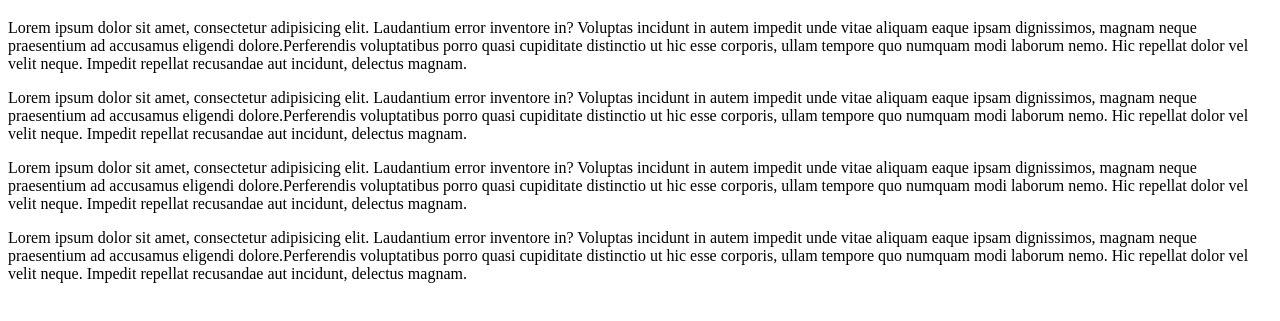
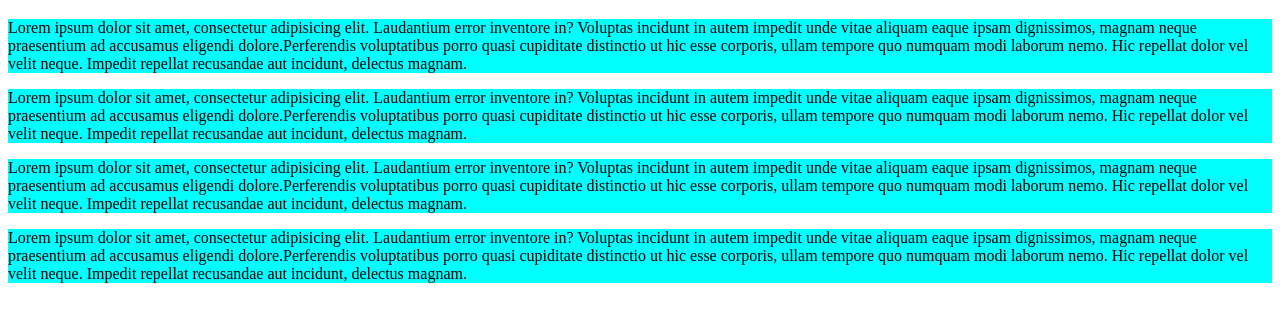
Before and after one commit to rguia/Website01, a plain HTML site: page index.html in a window 1280 px wide. Shown: the part 61-382 px from the top of the page. Drawn offline with Linux system fonts and the light colour scheme.

Commit message:
added lines to style.css

```diff
--- a/css/style.css
+++ b/css/style.css
@@ -0,0 +1,3 @@
+p {
+    background-color: aqua;
+}
--- a/index.html
+++ b/index.html
@@ -4,6 +4,7 @@
     <meta charset="UTF-8">
     <meta http-equiv="X-UA-Compatible" content="IE=edge">
     <meta name="viewport" content="width=device-width, initial-scale=1.0">
+    <link rel="stylesheet" href="css\style.css">
     <title>Document</title>
 </head>
 <body>
```
